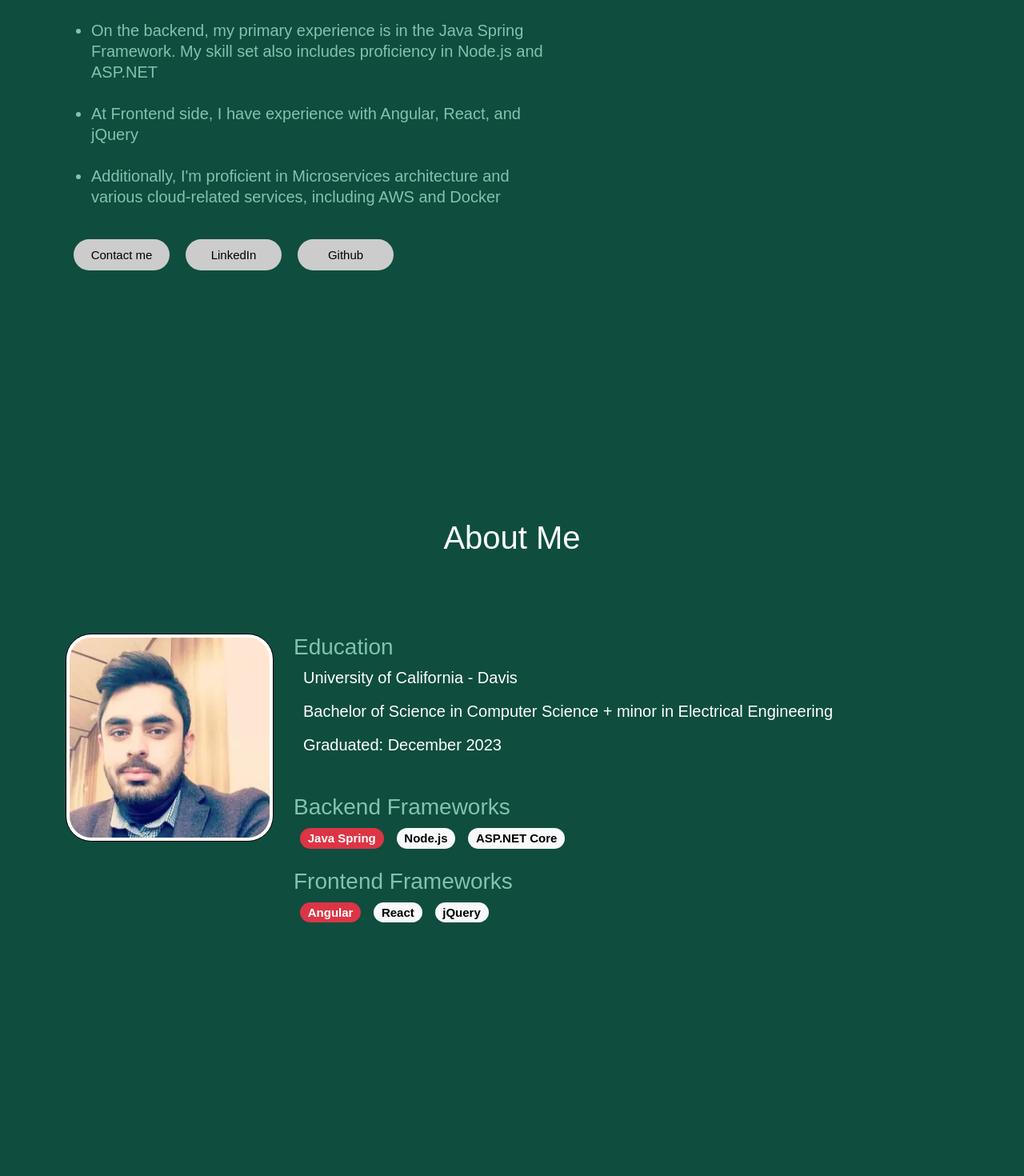
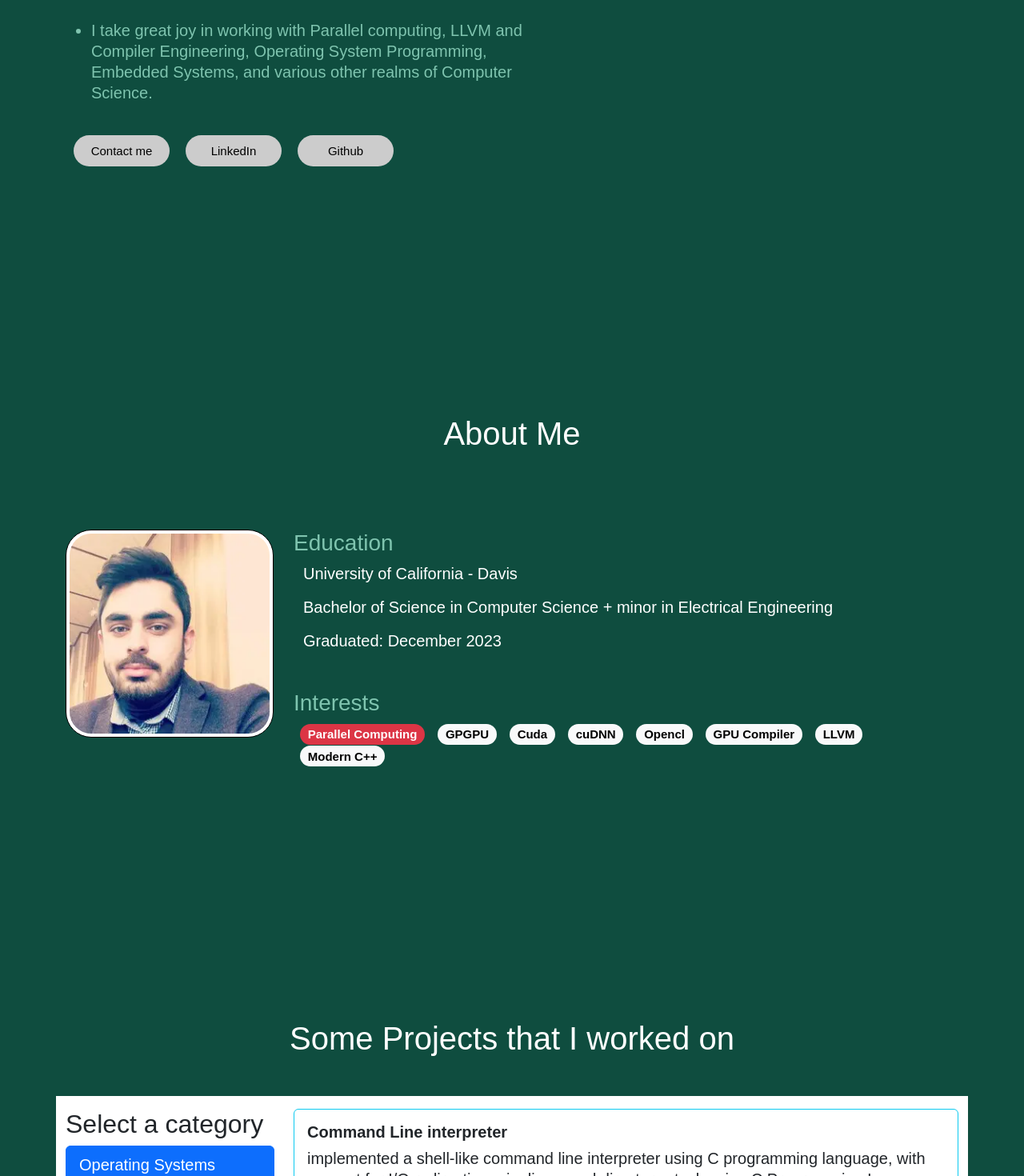
Before and after one commit to Omar-Alsabbagh17/portfolio-website, an Angular app: page / in a window 1280 px wide. Shown: the part 520-1990 px from the top of the page at 80% size. Built offline with nearby package versions, Linux system fonts and the light colour scheme; a web font is replaced by a local one.

Commit message:
New Start

```diff
--- a/src/app/components/about/about.component.css
+++ b/src/app/components/about/about.component.css
@@ -3,7 +3,7 @@
 }
 
 .badge:hover{
-  color: rgb(212, 215, 96) !important;
+  color: rgba(9, 31, 91, 0.6) !important;
 }
 
 .xhead-items{
--- a/src/app/components/about/about.component.html
+++ b/src/app/components/about/about.component.html
@@ -15,18 +15,16 @@
         <p> Graduated: December 2023 </p>
       </div>
 
-      <h3 class="mt-5 xhead-items">Backend Frameworks </h3>
+      <h3 class="mt-5 xhead-items"> Interests </h3>
       <p>
-        <span class="badge  rounded-pill bg-danger mx-2">Java Spring</span>
-        <span class="badge  rounded-pill bg-light text-black  mx-2">Node.js</span>
-        <span class="badge  rounded-pill bg-light text-black  mx-2">ASP.NET Core</span>
-      </p>
-
-      <h3 class="mt-4 xhead-items">Frontend Frameworks</h3>
-      <p>
-        <span class="badge  rounded-pill bg-danger mx-2">Angular</span>
-        <span class="badge rounded-pill bg-light text-black mx-2">React</span>
-        <span class="badge rounded-pill bg-light text-black mx-2">jQuery</span>
+        <span class="badge  rounded-pill bg-danger mx-2"> Parallel Computing </span>
+        <span class="badge  rounded-pill bg-light text-black  mx-2"> GPGPU </span>
+        <span class="badge  rounded-pill bg-light text-black  mx-2"> Cuda </span>
+        <span class="badge  rounded-pill bg-light text-black  mx-2"> cuDNN </span>
+        <span class="badge  rounded-pill bg-light text-black  mx-2"> Opencl </span>
+        <span class="badge  rounded-pill bg-light text-black  mx-2"> GPU Compiler  </span>
+        <span class="badge  rounded-pill bg-light text-black  mx-2"> LLVM </span>
+        <span class="badge  rounded-pill bg-light text-black  mx-2"> Modern C++ </span>
       </p>
     </div>
   </div>
--- a/src/app/components/home/home.component.html
+++ b/src/app/components/home/home.component.html
@@ -17,14 +17,9 @@
       </figure>
 
     <ul class="desc">
-<!--      <li> I take great joy in working with Parallel computing, Web development, Operating System Programming, Embedded Systems,-->
-<!--        and various other realms of Computer Science. My journey in the diverse fields of CS is one of continuous discovery and learning.-->
-<!--      </li> <br>-->
-      <li> On the backend, my primary experience is in the Java Spring Framework. My skill set also includes proficiency in Node.js and ASP.NET </li>
-      <br>
-      <li> At Frontend side, I have experience with Angular, React, and jQuery</li>
-      <br>
-      <li> Additionally, I'm proficient in Microservices architecture and various cloud-related services, including AWS and Docker</li>
+      <li> I take great joy in working with Parallel computing, LLVM and Compiler Engineering, Operating System Programming, Embedded Systems,
+        and various other realms of Computer Science.
+      </li>
     </ul>
 
     <div class="btn-container">
--- a/src/app/components/navBar/navBar.component.html
+++ b/src/app/components/navBar/navBar.component.html
@@ -11,7 +11,7 @@
             fragment="home" >  Home
         </a>
         <a  class="nav-link" aria-current="page" routerLink="" routerLinkActive="active" [routerLinkActiveOptions]="linkActiveOptions"  fragment="about" > About </a>
-        <a  class="nav-link" aria-current="page" routerLink="" routerLinkActive="active" [routerLinkActiveOptions]="linkActiveOptions" fragment="experience"> Experience </a>
+<!--        <a  class="nav-link" aria-current="page" routerLink="" routerLinkActive="active" [routerLinkActiveOptions]="linkActiveOptions" fragment="experience"> Experience </a>-->
         <a  class="nav-link" aria-current="page" routerLink="" routerLinkActive="active" [routerLinkActiveOptions]="linkActiveOptions" fragment="projects"> Projects </a>
         <a  class="nav-link" aria-current="page" routerLink="" routerLinkActive="active" [routerLinkActiveOptions]="linkActiveOptions" fragment="courses"> Courses </a>
         <a  class="nav-link" aria-current="page" routerLink="" routerLinkActive="active"  [routerLinkActiveOptions]="linkActiveOptions" fragment="contact"> Contact </a>
--- a/src/app/components/projects/projects.component.html
+++ b/src/app/components/projects/projects.component.html
@@ -4,9 +4,7 @@
     <div class="col-sm-3 my-3">
       <h2 class="mb-2"> Select a category </h2>
       <div class="list-group navbar-collapse">
-        <button type="button" class="list-group-item list-group-item-action" [class.active]="activeButton === 'webDev'" (click)="setActiveButton('webDev')">
-          Web development
-        </button>
+
         <button type="button" class="list-group-item list-group-item-action" [class.active]="activeButton === 'os'" (click)="setActiveButton('os')">
           Operating Systems
         </button>
@@ -16,27 +14,12 @@
         <button type="button" class="list-group-item list-group-item-action" [class.active]="activeButton === 'softwareEngineering'" (click)="setActiveButton('softwareEngineering')">
           General software engineering
         </button>
+        <button type="button" class="list-group-item list-group-item-action" [class.active]="activeButton === 'webDev'" (click)="setActiveButton('webDev')">
+          Web development
+        </button>
       </div>
     </div>
 
-    <div class="col-9 my-3" [hidden]="activeButton !== 'webDev'">
-      <div class="card border-info">
-        <div class="card-body">
-          <h5 class="card-title fw-bolder"> The code for this website </h5>
-          <p class="card-text"> Used Vanilla JS, Angular, and Bootstrap </p>
-          <a href="https://github.com/Omar-Alsabbagh17/portfolio-website" class="btn btn-success" target="_blank" rel="noopener noreferrer" >
-            Link to the Github Repo</a>
-        </div>
-      </div>
-      <div class="card mt-3 border-danger">
-        <div class="card-body">
-          <h5 class="card-title fw-bolder"> Website for selling books and office items  </h5>
-          <p class="card-text"> Built using Java Spring framework for backend and Angular framework for frontend </p>
-          <a href="https://github.com/Omar-Alsabbagh17/E-commerece-website" class="btn btn-success" target="_blank" rel="noopener noreferrer" >
-            Link to the Github Repo</a>
-        </div>
-      </div>
-    </div>
 
     <!--  === Operating Systems  ===================   -->
 
@@ -95,23 +78,6 @@
           </p>
         </div>
       </div>
-<!--      <div class="card mt-3 border-danger" >-->
-<!--        <div class="card-body">-->
-<!--          <h5 class="card-title fw-bolder"> Smart Home Automation with ESP32, Wi-Fi/Bluetooth.</h5>-->
-<!--          <p>•	Enable remote control of various home devices (lights, fans, Door, appliances) via android mobile app.</p>-->
-<!--          <p>•	Temperature monitoring, Smoke detection and send notifications to user for specific events (e.g., intrusion detection).</p>-->
-<!--          <p>•	Enable scheduled device activation and automation based on sensor input (e.g., automatic lights with motion detection)</p>-->
-<!--          <p>•	Monitor activity on OLED display and Android app. Measure light intensity with LDR. Power consumption optimization.</p>-->
-<!--        </div>-->
-<!--      </div>-->
-<!--      <div class="card mt-3 border-info" >-->
-<!--        <div class="card-body">-->
-<!--          <h5 class="card-title fw-bolder"> GPS-Enabled Wearable for Health Tracking.</h5>-->
-<!--          <p>•	Developed a GPS-enabled wearable device for health tracking, combining location-based data with vital health metrics.</p>-->
-<!--          <p>•	Implemented features for monitoring Heart rate (BPM) , temperature, and other health-related metrics, offering users comprehensive insights into their fitness progress.</p>-->
-<!--          <p>•	Incorporated GPS tech for precise location tracking. Ability to send user’s current location in case of emergency.</p>-->
-<!--        </div>-->
-<!--      </div>-->
       <div class="card mt-3 border-danger" >
         <div class="card-body">
           <h5 class="card-title fw-bolder"> Real-Time Clock display.</h5>
@@ -184,6 +150,27 @@
         </div>
       </div>
     </div>
+    <!--  === Web development  ===================   -->
+
+    <div class="col-9 my-3" [hidden]="activeButton !== 'webDev'">
+      <div class="card border-info">
+        <div class="card-body">
+          <h5 class="card-title fw-bolder"> The code for this website </h5>
+          <p class="card-text"> Used Vanilla JS, Angular, and Bootstrap </p>
+          <a href="https://github.com/Omar-Alsabbagh17/portfolio-website" class="btn btn-success" target="_blank" rel="noopener noreferrer" >
+            Link to the Github Repo</a>
+        </div>
+      </div>
+      <div class="card mt-3 border-danger">
+        <div class="card-body">
+          <h5 class="card-title fw-bolder"> Website for selling books and office items  </h5>
+          <p class="card-text"> Built using Java Spring framework for backend and Angular framework for frontend </p>
+          <a href="https://github.com/Omar-Alsabbagh17/E-commerece-website" class="btn btn-success" target="_blank" rel="noopener noreferrer" >
+            Link to the Github Repo</a>
+        </div>
+      </div>
+    </div>
+
 
   </div>
 
--- a/src/app/components/projects/projects.component.ts
+++ b/src/app/components/projects/projects.component.ts
@@ -12,7 +12,7 @@ export class ProjectsComponent {
   constructor() {
 
   }
-  activeButton: string = 'webDev';
+  activeButton: string = 'os';
 
   setActiveButton(button: string) {
     this.activeButton = button;
--- a/src/app/components/start/start.component.html
+++ b/src/app/components/start/start.component.html
@@ -3,8 +3,8 @@
 <div class="distance"> </div>
 <app-about id="about"></app-about>
 <div class="distance"> </div>
-<app-experience id="experience"></app-experience>
-<div class="distance"> </div>
+<!--<app-experience id="experience"></app-experience>-->
+<!--<div class="distance"> </div>-->
 <app-projects id="projects"></app-projects>
 <div class="distance"></div>
 <app-courses id="courses"></app-courses>
```
